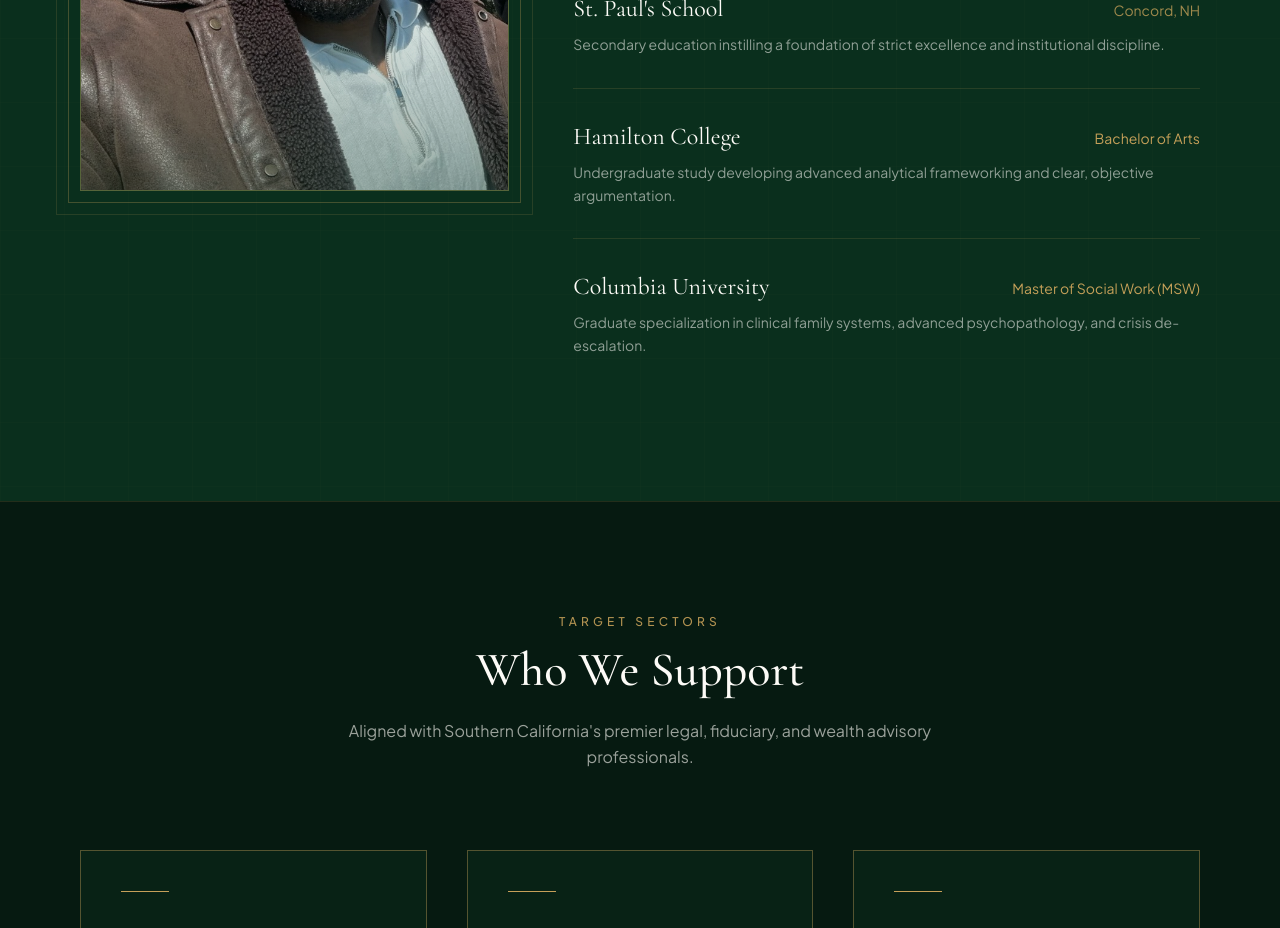
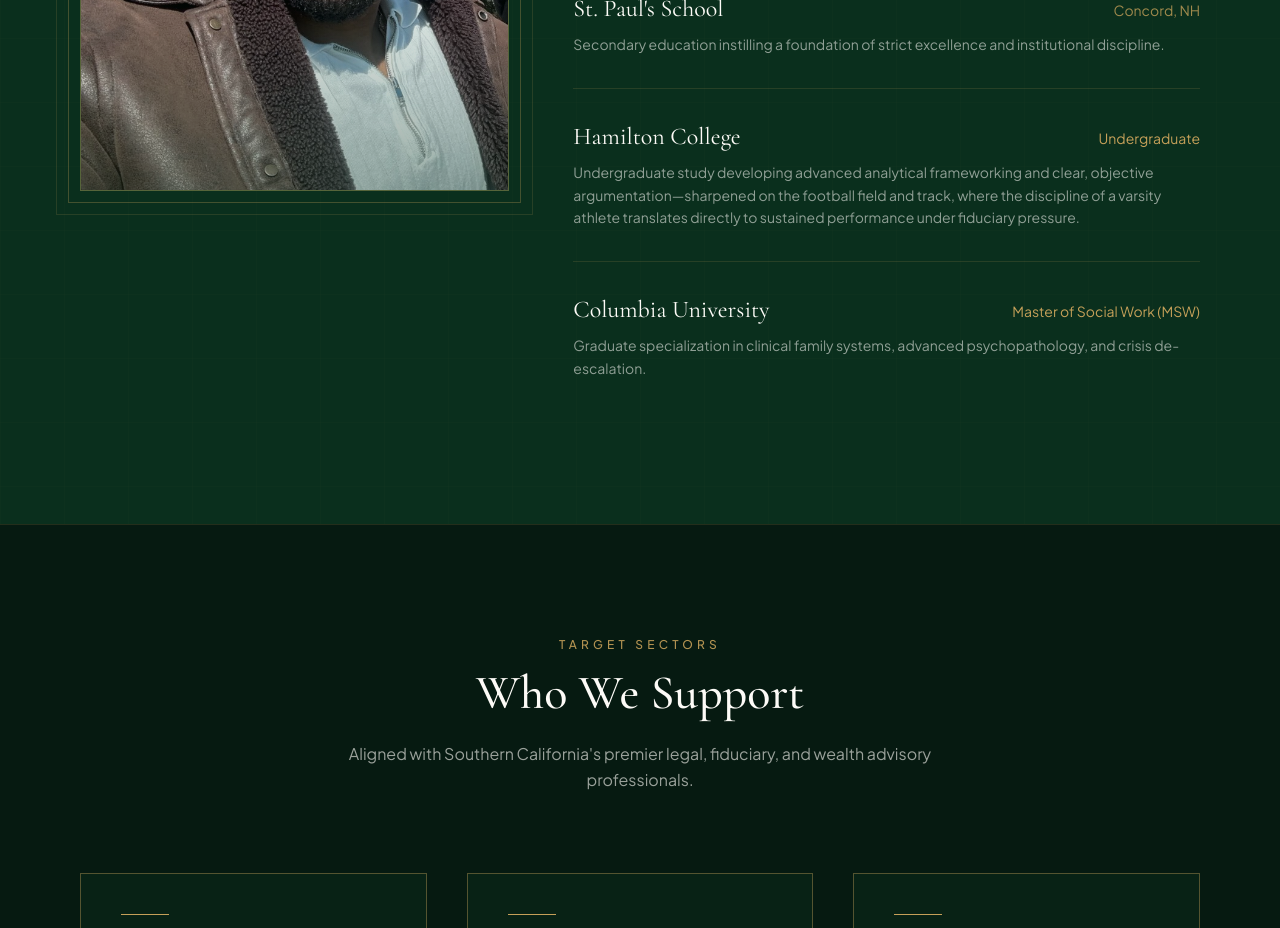
Before and after one commit to Mnkereuwem/echelon-fiduciary-care-partners, a React (Vite) app: page / in a window 1280 px wide. Shown: the part 2380-3308 px from the top of the page. Built offline with nearby package versions, Linux system fonts and the light colour scheme.

Commit message:
Update Hamilton credentials to Undergraduate with varsity athletics note.

```diff
--- a/src/components/Credentials.jsx
+++ b/src/components/Credentials.jsx
@@ -7,9 +7,9 @@
   },
   {
     institution: 'Hamilton College',
-    degree: 'Bachelor of Arts',
+    degree: 'Undergraduate',
     detail:
-      'Undergraduate study developing advanced analytical frameworking and clear, objective argumentation.',
+      'Undergraduate study developing advanced analytical frameworking and clear, objective argumentation—sharpened on the football field and track, where the discipline of a varsity athlete translates directly to sustained performance under fiduciary pressure.',
   },
   {
     institution: 'Columbia University',
```
Also changed, not shown: 1 other file (tests, documents, lock files or other folders).
